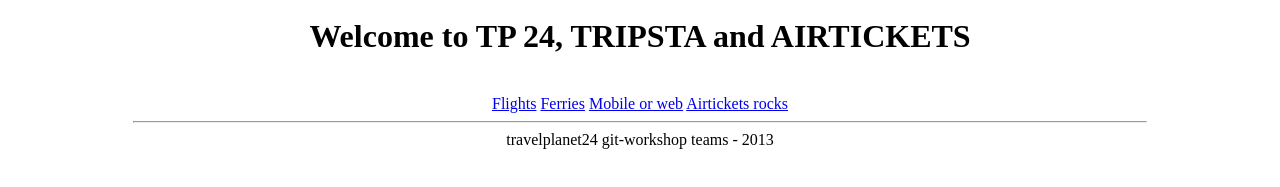
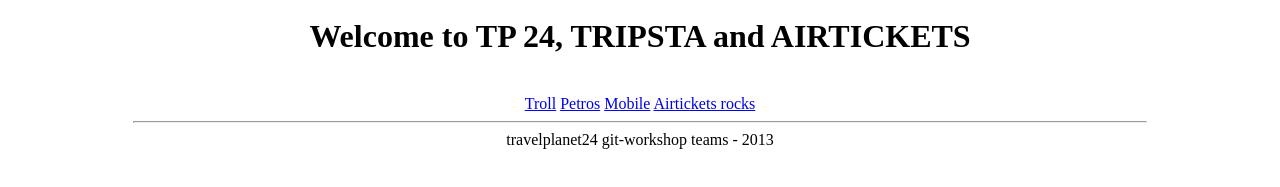
Before and after one commit to pmitakos/git-workshop, a plain HTML site: page index.html in a window 1280 px wide. Shown: the part 89-276 px from the top of the page. Drawn offline with Linux system fonts and the light colour scheme.

Commit message:
Petros was here

```diff
--- a/index.html
+++ b/index.html
@@ -5,9 +5,9 @@
 	<img src='img/logo.gif' alt='tp24 logo'/>
 	<center><h1>Welcome to TP 24, TRIPSTA and AIRTICKETS </h1>
 	<br/>
-	<a href="flights.phtml"> Flights</a>
-	<a href="ferries.phtml"> Ferries</a>
-	<a href="hotels.phtml"> Mobile or web</a>
+	<a href="flights.phtml"> Troll</a>
+	<a href="ferries.phtml"> Petros</a>
+	<a href="hotels.phtml"> Mobile</a>
 	<a href="airtickets.html">Airtickets rocks</a>
 	<hr style="width:80%"/>
 </body>
```
